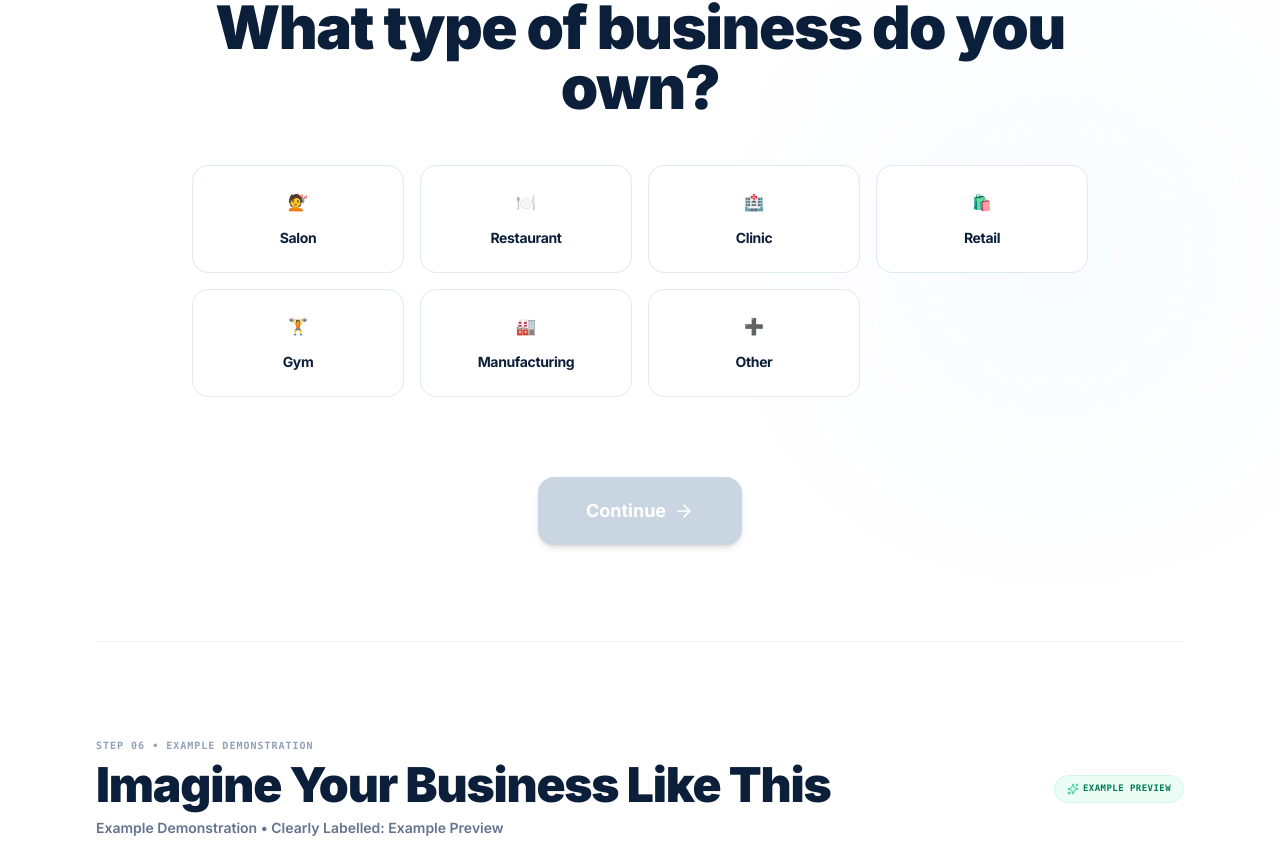
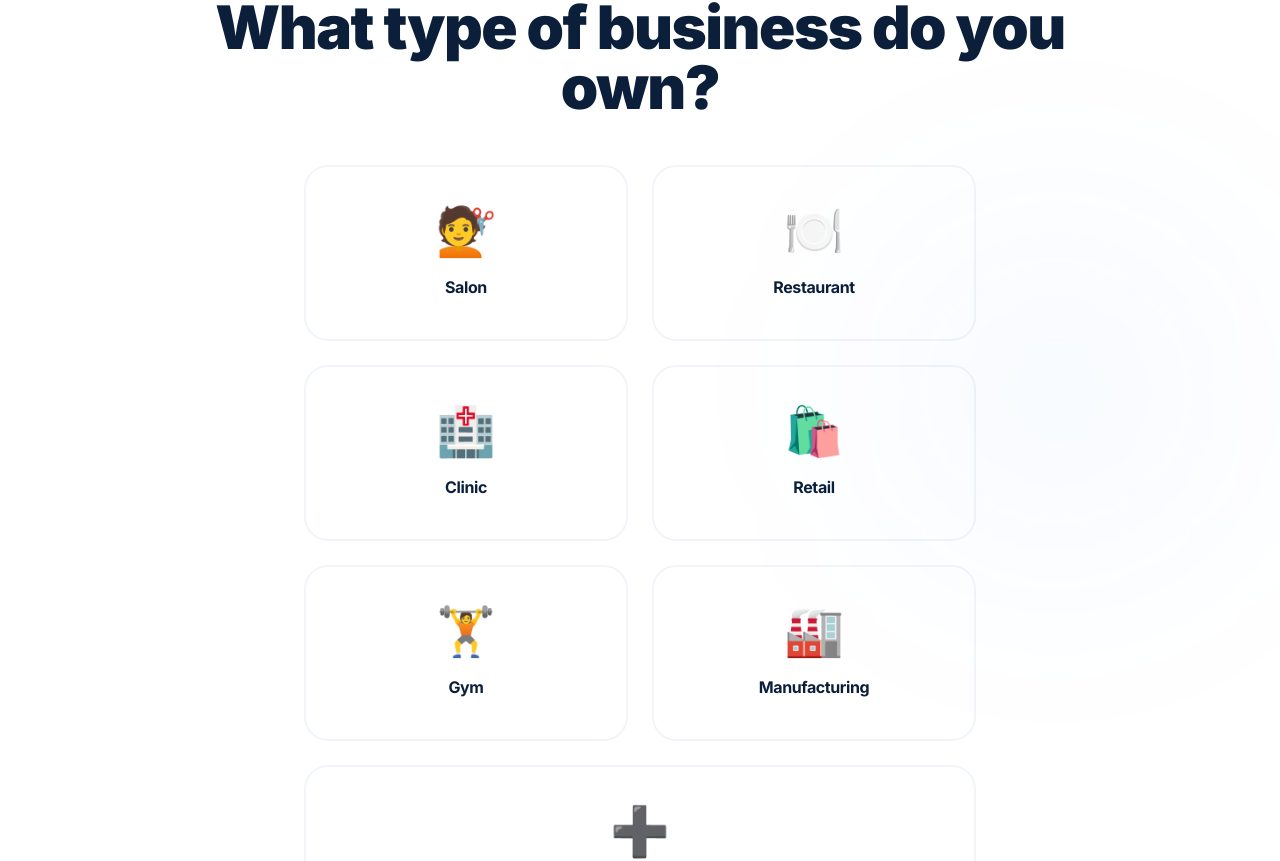
Before and after one commit to ptadas22-lab/apsolution, a React (Vite) app: page / in a window 1280 px wide. Shown: the part 1082-1943 px from the top of the page. Built offline with nearby package versions, Linux system fonts and the light colour scheme.

Commit message:
Improve business category cards

```diff
--- a/src/components/InteractiveSnapshot.tsx
+++ b/src/components/InteractiveSnapshot.tsx
@@ -282,34 +282,28 @@ export default function InteractiveSnapshot({ onSnapshotGenerated, onScrollToSec
               </h2>
             </div>
 
-            <div className="grid grid-cols-2 sm:grid-cols-4 gap-4 max-w-4xl mx-auto">
+            <div className="grid grid-cols-2 gap-6 max-w-2xl mx-auto">
               {industries.map((item) => {
                 const isSelected = selectedIndustry === item.id;
                 return (
                   <button
                     key={item.id}
                     onClick={() => handleSelectIndustry(item.id, item.label)}
-                    className={`group p-6 rounded-2xl border text-center transition-all duration-300 flex flex-col justify-center items-center gap-3.5 cursor-pointer relative overflow-hidden ${
+                    className={`group p-8 sm:p-10 rounded-3xl border-2 text-center transition-all duration-300 flex flex-col justify-center items-center gap-5 cursor-pointer ${
                       isSelected
-                        ? "bg-[#0B1F3A] border-[#0B1F3A] shadow-lg shadow-[#0B1F3A]/10 scale-[1.03]"
-                        : "bg-white border-slate-200 hover:border-slate-350 hover:shadow-md"
-                    }`}
+                        ? "border-[#2563EB] bg-blue-50/30 shadow-md shadow-blue-500/10 scale-[1.02]"
+                        : "border-slate-100 bg-white hover:border-slate-200 hover:shadow-sm"
+                    } ${item.id === 'other' ? 'col-span-2' : ''}`}
                     id={`industry-select-btn-${item.id}`}
                   >
-                    {isSelected && (
-                      <span className="absolute inset-0 bg-gradient-to-tr from-blue-500/10 to-transparent pointer-events-none"></span>
-                    )}
-                    <span className="text-3.5xl transition-transform duration-300 group-hover:scale-110 block select-none">
+                    <span className={`text-4xl sm:text-5xl transition-transform duration-300 ${isSelected ? 'scale-110' : 'group-hover:scale-110'} block select-none`}>
                       {item.icon}
                     </span>
-                    <span className={`text-xs sm:text-sm font-bold tracking-tight block ${
-                      isSelected ? "text-white" : "text-[#0B1F3A]"
+                    <span className={`text-sm sm:text-base font-bold tracking-tight block ${
+                      isSelected ? "text-[#2563EB]" : "text-[#0B1F3A]"
                     }`}>
                       {item.label}
                     </span>
-                    {isSelected && (
-                      <span className="absolute bottom-2 h-1 w-6 bg-[#2563EB] rounded-full"></span>
-                    )}
                   </button>
                 );
               })}
```
